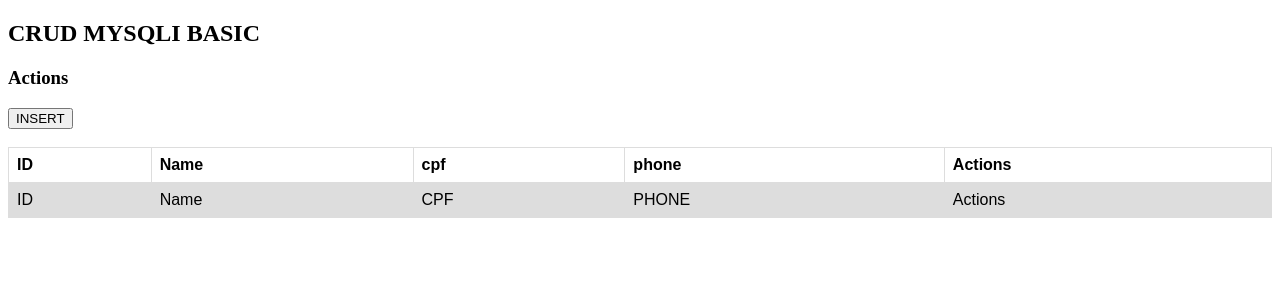
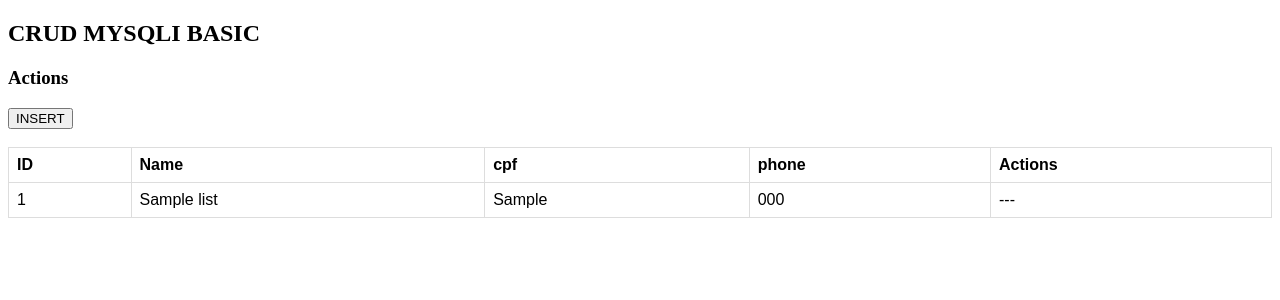
Before and after one commit to gustavolinodev/crud-php, a PHP site: page / in a window 1280 px wide. Shown: the top 300 px of the page. Run offline with PHP 8.4, Linux system fonts and the light colour scheme; tables that the repository leaves empty or names only in its code hold one stand-in row (values such as "Sample post").

Commit message:
Proc Select
Proc Select and list

```diff
--- a/crud-php-mysqli/index.php
+++ b/crud-php-mysqli/index.php
@@ -1,4 +1,5 @@
 <?php session_start();
+include_once("conection.php");
 ?>
 <!DOCTYPE html>
 <html>
@@ -43,11 +44,19 @@
     <th>Actions</th>
   </tr>
   <tr>
-    <td>ID</td>
-    <td>Name</td>
-    <td>CPF</td>
-    <td>PHONE</td>
-    <td>Actions</td>
+  <?php
+            $result = "SELECT * FROM list";
+            $resultado = mysqli_query($conn, $result);
+            while($row_list = mysqli_fetch_assoc($resultado)){
+            echo "<tr>";
+            echo "<td>".$row_list['id']."</td>";
+            echo "<td>".$row_list['name']."</td>";
+            echo "<td>".$row_list['cpf']."</td>";
+            echo "<td>".$row_list['phone']."</td>";
+            echo "<td>---</td>";
+            echo "</tr>";
+            }
+            ?>
   </tr>
 </table>
 
```
